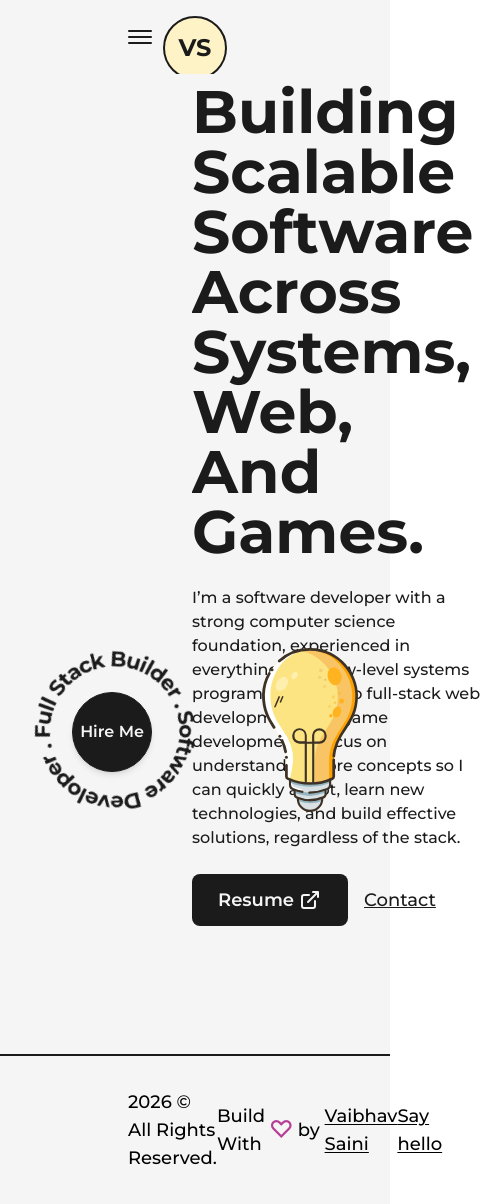
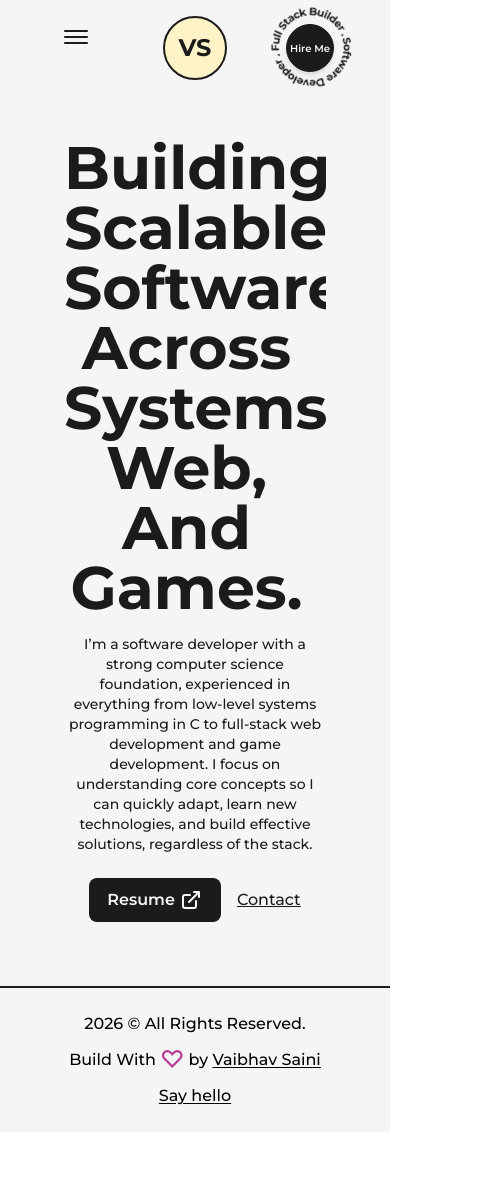
Before and after one commit to vaibhav-saini-dev/portfolio, a Next.js app: page / in a window 390 px wide. Shown: the whole page, 490 px wide, since content can reach past the window. After the commit the page ends 1132 px from the top, so only its background shows below. Built offline with nearby package versions, Linux system fonts and the light colour scheme.

Commit message:
Make Home page responsive

```diff
--- a/src/components/AnimatedText.js
+++ b/src/components/AnimatedText.js
@@ -32,7 +32,7 @@
 const AnimatedText = ({text, className=""}) => {
   return (
     <div className="w-full mx-auto py-2 flex items-center justify-center text-center
-    overflow-hidden ">
+    overflow-hidden sm:py-0">
         <motion.h1 className={`inline-block w-full text-dark font-bold capitalize text-8xl
         dark:text-light
         ${className}`}
--- a/src/components/Footer.js
+++ b/src/components/Footer.js
@@ -5,11 +5,11 @@
 const Footer = () => {
   return (
     <footer className="w-full border-t-2 border-solid border-dark
-    font-medium text-lg dark:text-light dark:border-light
+    font-medium text-lg dark:text-light dark:border-light sm:text-base
     ">
-        <Layout className="py-8 flex items-center justify-between">
+        <Layout className="py-8 flex items-center justify-between lg:flex-col lg:py-6">
             <span>{new Date().getFullYear()} &copy; All Rights Reserved.</span>
-            <div className="flex items-center">
+            <div className="flex items-center lg:py-2">
                 {/* Can use &hearts; as well */}
                 Build With <span className="text-primary dark:text-primaryDark text-2xl px-1">&#9825;</span>
                 by&nbsp;<Link href="https://github.com/vaibhav-saini-dev" target={"_blank"}
--- a/src/components/HireMe.js
+++ b/src/components/HireMe.js
@@ -5,9 +5,9 @@
 const HireMe = () => {
   return (
     <div className="fixed left-4 bottom-4
-    flex items-center justify-center overflow-hidden
+    flex items-center justify-center overflow-hidden md:right-8 md:left-auto md:top-0 md:bottom-auto md:absolute
     ">
-        <div className="w-48 h-auto flex items-center justify-center relative">
+        <div className="w-48 h-auto flex items-center justify-center relative md:w-24">
         <CircularTextNew className={"fill-dark animate-spin-slow dark:fill-light"} />
         <Link href="mailto:vaibhav.saini.professional@proton.me" className="flex items-center justify-center
         absolute left-1/2 top-1/2 -translate-x-1/2 -translate-y-1/2 bg-dark
@@ -15,6 +15,7 @@
         font-semibold hover:bg-light hover:text-dark
         dark:bg-light dark:text-dark hover:dark:bg-dark hover:dark:text-light
         hover:dark:border-light
+        md:w-12 md:h-12 md:text-[10px]
         ">
             Hire Me
         </Link>
--- a/src/components/Layout.js
+++ b/src/components/Layout.js
@@ -2,7 +2,7 @@
 
 const Layout = ({children, className=""}) => {
   return (
-    <div className={`w-full h-full z-0 bg-light p-32 dark:bg-dark ${className}`}>
+    <div className={`w-full h-full z-0 bg-light p-32 dark:bg-dark xl:p-24 lg:p-16 mb:p-12 sm:p-8 ${className}`}>
         {children}
     </div>
   )
--- a/src/components/NavBar.js
+++ b/src/components/NavBar.js
@@ -62,7 +62,7 @@
         //               justify: for horizontal alignment
         <header
             className='w-full px-32 py-8 font-medium flex items-center justify-between
-            dark:text-light relative
+            dark:text-light relative z-10 lg:px-16 md:px-12 sm:px-8
             '
         >
             <button className="flex-col justify-center items-center hidden lg:flex" onClick={handleClick}>
--- a/src/pages/index.js
+++ b/src/pages/index.js
@@ -16,39 +16,44 @@
         <meta name="description" content="Generated by create next app" />
       </Head>
       <main className='flex items-center text-dark w-full min-h-screen dark:text-light'>
-        <Layout className="pt-0">
-          <div className="flex items-center justify-between w-full gap-16">
-            <div className="flex-1 max-w-md">
-              <Image src={profilePic} alt="Portfolio Website Main Cover Image" className="w-full h-auto rounded-2xl"
+        <Layout className="pt-0 md:p-16 sm:pt-8">
+          {/* gap-16 */}
+          <div className="flex items-center justify-between w-full lg:flex-col">
+            {/* className="flex-1 max-w-md" */}
+            <div className="w-1/2 md:w-full">
+              <Image src={profilePic} alt="Portfolio Website Main Cover Image" className="w-full h-auto rounded-2xl lg:hidden md:inline-block md:w-full"
                 priority
                 sizes="(max-width: 768px) 100vw,
                       (max-width: 1200px) 50vw,
                       50vw"
               />
             </div>
-            <div className="flex-[1.5] flex flex-col items-start justify-center">
+            {/* flex-[1.5] flex flex-col items-start justify-center */}
+            <div className="w-1/2 flex flex-col items-center self-center lg:w-full lg:text-center">
               {/* ! overrides classes.
                 Example: !text-6xl overrides text-8xl in AnimatedText.js */}
-              <AnimatedText text="Building Scalable Software Across Systems, Web, and Games." className="!text-6xl !text-left" />
-              <p className="my-4 text-base font-medium">
+              <AnimatedText text="Building Scalable Software Across Systems, Web, and Games." className="!text-6xl !text-left
+              xl:!text-5xl lg:!text-center lg:!text-6xl md:!text-5xl sm:!text-3xl
+              " />
+              <p className="my-4 text-base font-medium md:text-sm sm:text-xs">
                 I’m a software developer with a strong computer science foundation, experienced in everything from low-level systems programming
                 in C to full-stack web development and game development. I focus on understanding core concepts so I can quickly adapt, learn new technologies,
                 and build effective solutions, regardless of the stack.
               </p>
-              <div className="flex items-center self-start mt-2">
+              <div className="flex items-center self-start mt-2 lg:self-center">
                 <Link href="/dummy.pdf" target={"_blank"}
                   className="flex items-center bg-dark text-light p-2.5 px-6
                 rounded-lg text-lg font-semibold hover:bg-light hover:text-dark
                 border-2 border-solid border-transparent hover:border-dark
                 dark:bg-light dark:text-dark hover:dark:bg-dark hover:dark:text-light
-                hover:dark:border-light
+                hover:dark:border-light md:p-2 md:px-4 md:text-base
                 "
                   download={true}
                 >Resume <LinkArrow className={"w-6 ml-1"} />
 
                 </Link>
                 <Link href="mailto:vaibhav.saini.professional@proton.me" target={"_blank"}
-                  className="ml-4 text-lg font-medium capitalize text-dark underline dark:text-light"
+                  className="ml-4 text-lg font-medium capitalize text-dark underline dark:text-light md:text-base"
                 >Contact</Link>
               </div>
             </div>
@@ -56,7 +61,7 @@
         </Layout>
 
         <HireMe />
-        <div className="absolute right-8 bottom-8 inline-block w-24">
+        <div className="absolute right-8 bottom-8 inline-block w-24 md:hidden">
           <Image src={lightBulb} alt="Cartoon Yellow Lightbulb" className="w-full h-auto" />
         </div>
       </main>
```
